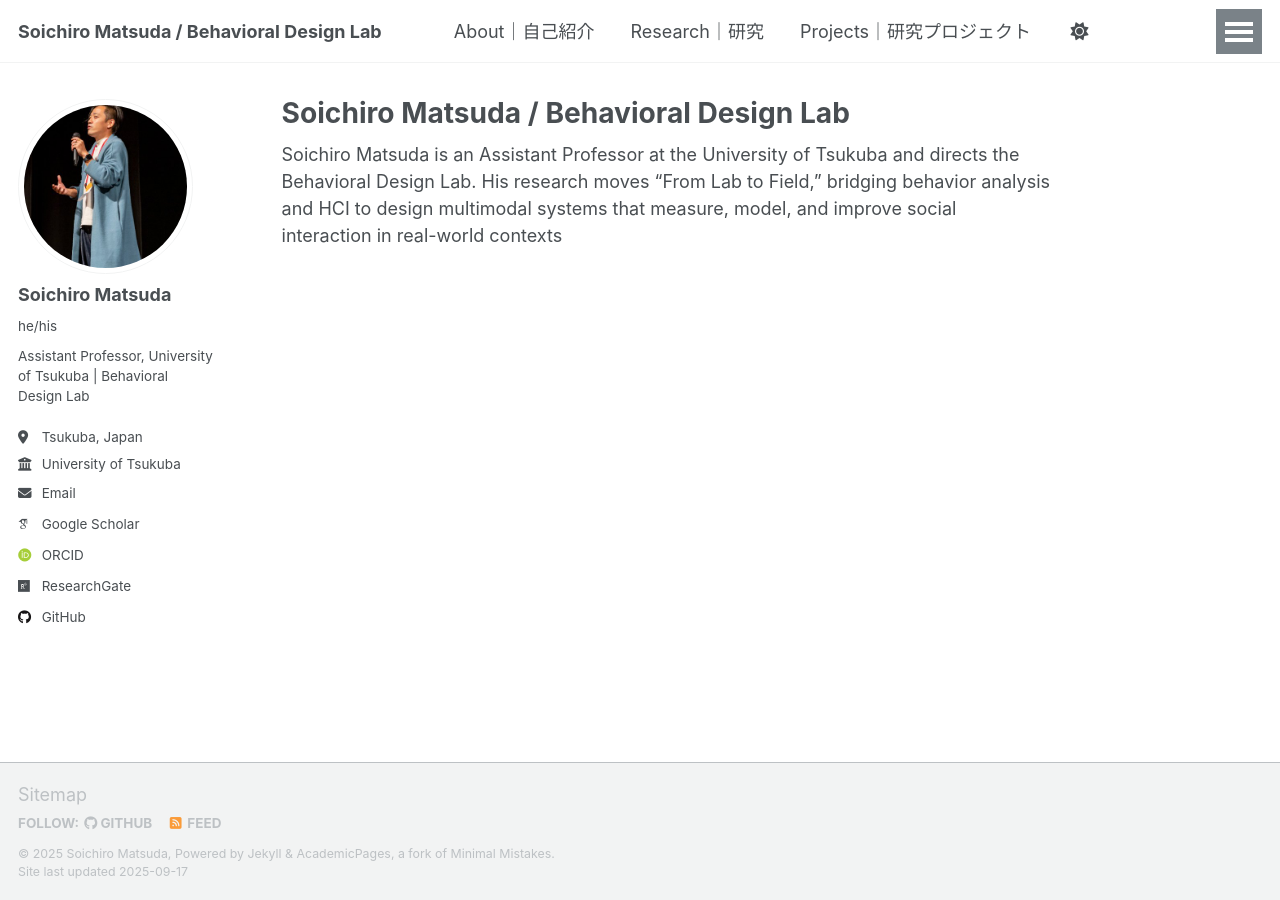
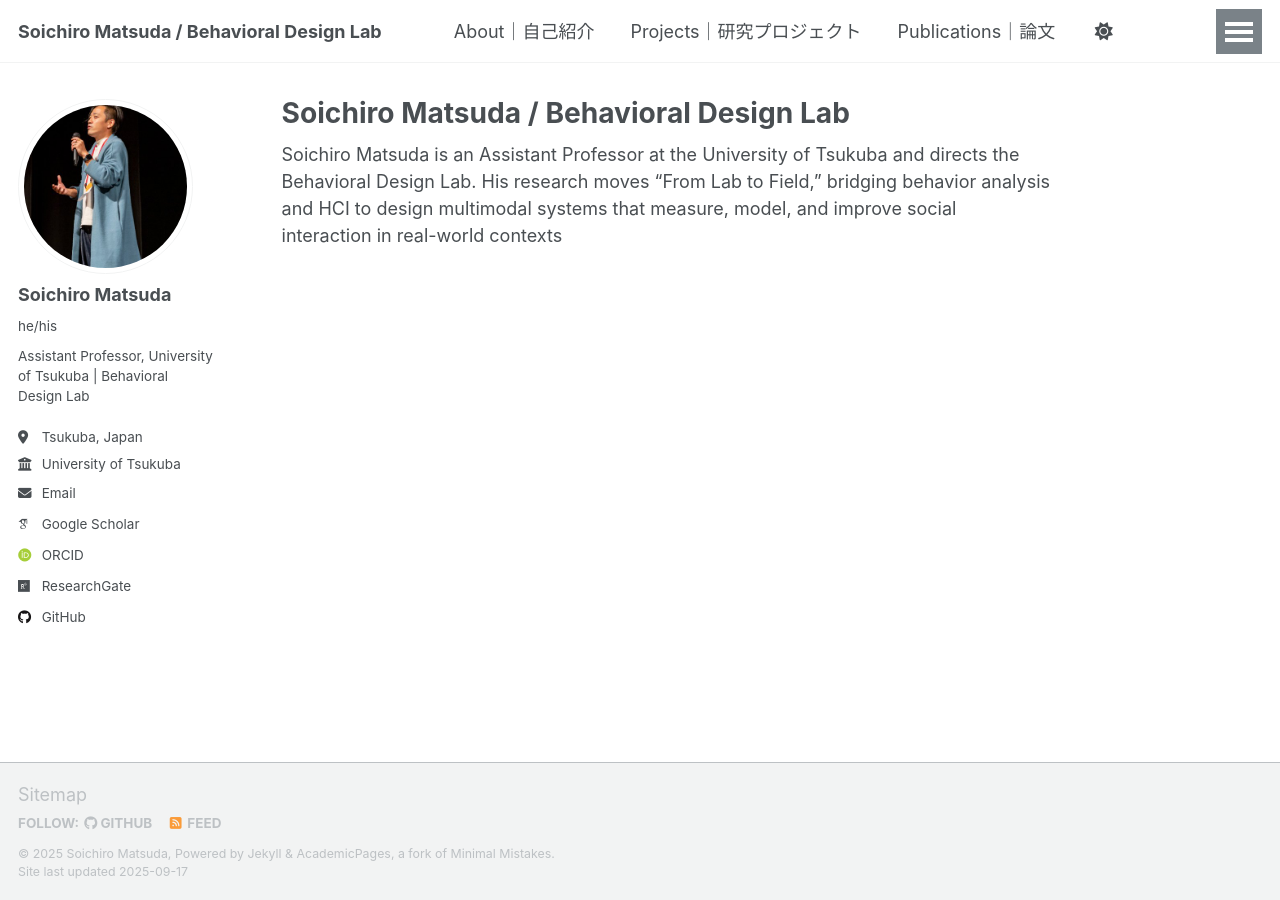
Before and after one commit to BehavioralDesignerMatsuda/BehavioralDesignerMatsuda.github.io, a Jekyll site: the page built from _pages/about.md, in a window 1280 px wide. Built offline with Jekyll 4.4.1, drawn with Linux system fonts in a browser that asks for light colours; some web fonts are replaced; a script that is not in the unit is left out.

Commit message:
Update navigation.yml

```diff
--- a/_data/navigation.yml
+++ b/_data/navigation.yml
@@ -10,8 +10,6 @@
 main:
   - title: "About｜自己紹介"
     url: /
-  - title: "Research｜研究"
-    url: "#"
   - title: "Projects｜研究プロジェクト"
     url: /projects/
   - title: "Publications｜論文"
```
